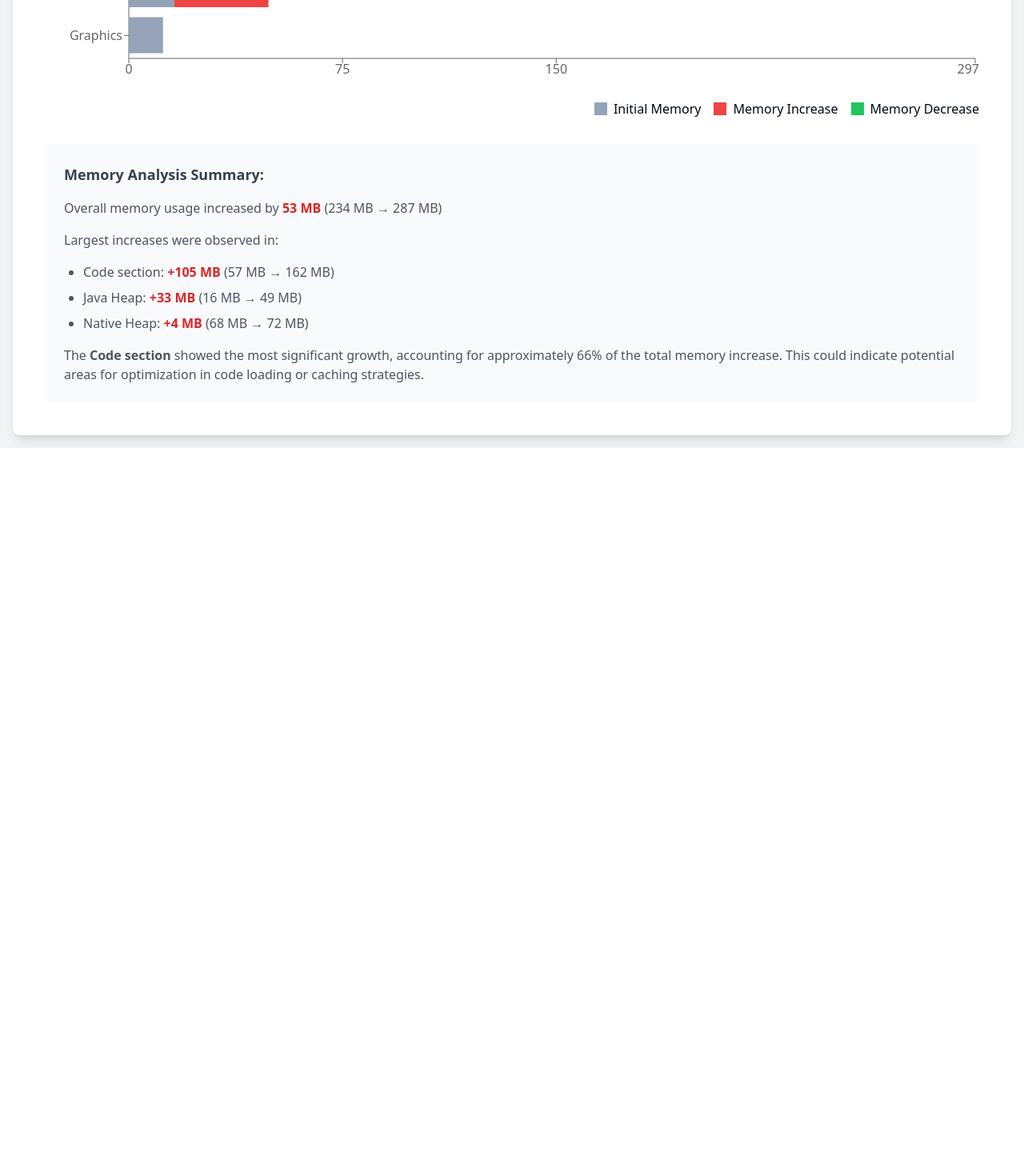
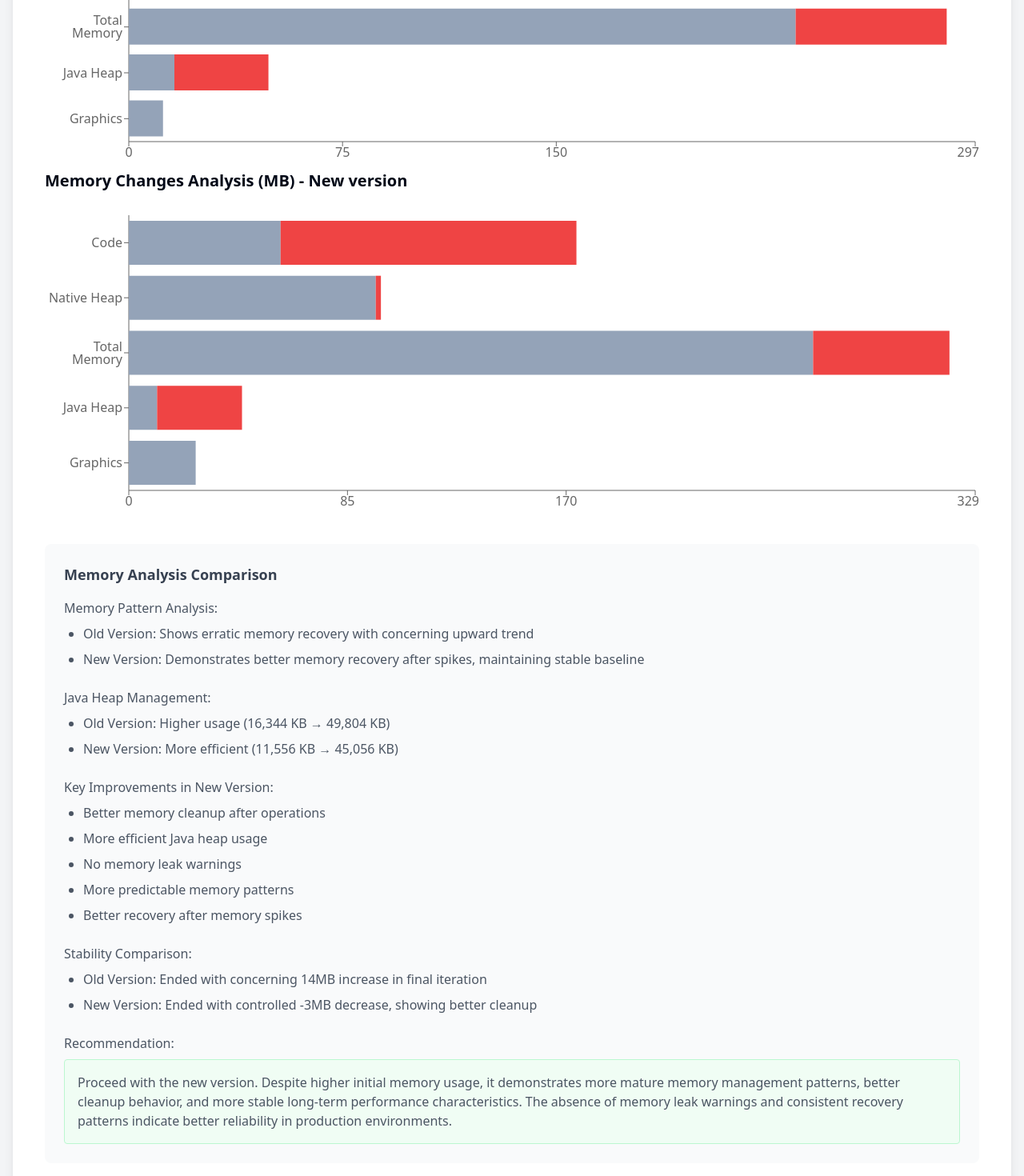
Before and after one commit to DavidTaylorZonal/Memory-Charts, a Next.js app: page /Memory-Charts/ in a window 1280 px wide. Shown: the part 840-2310 px from the top of the page at 80% size. Before the commit the page ends 1400 px from the top, so only its background shows below. Built offline with nearby package versions, Linux system fonts and the light colour scheme.

Commit message:
feat: updated the graph with more detail

```diff
--- a/src/components/BreakDown.tsx
+++ b/src/components/BreakDown.tsx
@@ -25,7 +25,7 @@ interface CustomTooltipProps {
 }
 
 const MemoryChangeChart = () => {
-  const memoryChanges = [
+  const memoryChangesCV = [
     {
       name: "Total Memory",
       start: 234,
@@ -64,6 +64,45 @@ const MemoryChangeChart = () => {
     },
   ].sort((a, b) => b.change - a.start);
 
+  //   Java Heap:    11556 KB -> 11.29 MB | 45056 KB -> 44.00 MB
+  // Native Heap:  98536 KB -> 96.23 MB | 101340 KB -> 98.96 MB
+  // Code:         61156 KB -> 59.72 MB | 178756 KB -> 174.57 MB
+  // Stack:        2152 KB -> 2.10 MB | 2172 KB -> 2.12 MB
+  // Graphics:     26774 KB -> 26.15 MB | 26774 KB -> 26.15 MB
+
+  const memoryChangesNV = [
+    {
+      name: "Total Memory",
+      start: 266,
+      end: 319,
+      change: 319 - 266,
+    },
+    {
+      name: "Java Heap",
+      start: 11,
+      end: 44,
+      change: 44 - 11,
+    },
+    {
+      name: "Native Heap",
+      start: 96,
+      end: 98,
+      change: 98 - 96,
+    },
+    {
+      name: "Code",
+      start: 59,
+      end: 174,
+      change: 174 - 59,
+    },
+    {
+      name: "Graphics",
+      start: 26,
+      end: 26,
+      change: 0,
+    },
+  ].sort((a, b) => b.change - a.start);
+
   const CustomTooltip: React.FC<CustomTooltipProps> = ({ active, payload }) => {
     if (active && payload && payload.length) {
       const data = payload[0].payload;
@@ -85,29 +124,29 @@ const MemoryChangeChart = () => {
   return (
     <div className="w-full p-4">
       <h3 className="text-xl font-semibold mb-6">
-        Memory Changes Analysis (MB)
+        Memory Changes Analysis (MB) - Current release version
       </h3>
       <div className="h-96 w-full">
         <ResponsiveContainer width="100%" height="100%">
-          <BarChart data={memoryChanges} layout="vertical">
+          <BarChart data={memoryChangesCV} layout="vertical">
             <XAxis
               type="number"
               domain={[
                 0,
                 Math.max(
-                  ...memoryChanges.map((d) => Math.max(d.start, d.end))
+                  ...memoryChangesCV.map((d) => Math.max(d.start, d.end))
                 ) + 10,
               ]}
             />
             <YAxis dataKey="name" type="category" width={100} />
             <Tooltip content={<CustomTooltip />} />
             <Bar dataKey="start" stackId="a" fill="#94a3b8">
-              {memoryChanges.map((entry, index) => (
+              {memoryChangesCV.map((entry, index) => (
                 <Cell key={`cell-${index}`} fill="#94a3b8" />
               ))}
             </Bar>
             <Bar dataKey="change" stackId="a">
-              {memoryChanges.map((entry, index) => (
+              {memoryChangesCV.map((entry, index) => (
                 <Cell
                   key={`cell-${index}`}
                   fill={entry.change > 0 ? "#ef4444" : "#22c55e"}
@@ -117,55 +156,119 @@ const MemoryChangeChart = () => {
           </BarChart>
         </ResponsiveContainer>
       </div>
+      <h3 className="text-xl font-semibold mb-6">
+        Memory Changes Analysis (MB) - New version
+      </h3>
+      <div className="h-96 w-full">
+        <ResponsiveContainer width="100%" height="100%">
+          <BarChart data={memoryChangesNV} layout="vertical">
+            <XAxis
+              type="number"
+              domain={[
+                0,
+                Math.max(
+                  ...memoryChangesNV.map((d) => Math.max(d.start, d.end))
+                ) + 10,
+              ]}
+            />
+            <YAxis dataKey="name" type="category" width={100} />
+            <Tooltip content={<CustomTooltip />} />
+            <Bar dataKey="start" stackId="a" fill="#94a3b8">
+              {memoryChangesNV.map((entry, index) => (
+                <Cell key={`cell-${index}`} fill="#94a3b8" />
+              ))}
+            </Bar>
+            <Bar dataKey="change" stackId="a">
+              {memoryChangesNV.map((entry, index) => (
+                <Cell
+                  key={`cell-${index}`}
+                  fill={entry.change > 0 ? "#ef4444" : "#22c55e"}
+                />
+              ))}
+            </Bar>
+          </BarChart>
+        </ResponsiveContainer>
+      </div>
+      <div className="mt-8 bg-gray-50 p-6 rounded-lg">
+        <h3 className="text-lg font-semibold text-gray-700 mb-4">
+          Memory Analysis Comparison
+        </h3>
+        <div className="space-y-6 text-gray-600">
+          <div>
+            <h4 className="font-medium mb-2">Memory Pattern Analysis:</h4>
+            <ul className="list-disc pl-6 space-y-2">
+              <li>
+                Old Version: Shows erratic memory recovery with concerning
+                upward trend
+              </li>
+              <li>
+                New Version: Demonstrates better memory recovery after spikes,
+                maintaining stable baseline
+              </li>
+            </ul>
+          </div>
+
+          <div>
+            <h4 className="font-medium mb-2">Java Heap Management:</h4>
+            <ul className="list-disc pl-6 space-y-2">
+              <li>Old Version: Higher usage (16,344 KB → 49,804 KB)</li>
+              <li>New Version: More efficient (11,556 KB → 45,056 KB)</li>
+            </ul>
+          </div>
+
+          <div>
+            <h4 className="font-medium mb-2">
+              Key Improvements in New Version:
+            </h4>
+            <ul className="list-disc pl-6 space-y-2">
+              <li>Better memory cleanup after operations</li>
+              <li>More efficient Java heap usage</li>
+              <li>No memory leak warnings</li>
+              <li>More predictable memory patterns</li>
+              <li>Better recovery after memory spikes</li>
+            </ul>
+          </div>
+
+          <div>
+            <h4 className="font-medium mb-2">Stability Comparison:</h4>
+            <ul className="list-disc pl-6 space-y-2">
+              <li>
+                Old Version: Ended with concerning 14MB increase in final
+                iteration
+              </li>
+              <li>
+                New Version: Ended with controlled -3MB decrease, showing better
+                cleanup
+              </li>
+            </ul>
+          </div>
+
+          <div className="mt-4">
+            <h4 className="font-medium mb-2">Recommendation:</h4>
+            <p className="bg-green-50 p-4 rounded border border-green-200">
+              Proceed with the new version. Despite higher initial memory usage,
+              it demonstrates more mature memory management patterns, better
+              cleanup behavior, and more stable long-term performance
+              characteristics. The absence of memory leak warnings and
+              consistent recovery patterns indicate better reliability in
+              production environments.
+            </p>
+          </div>
+        </div>
+      </div>
+
       <div className="mt-4 flex gap-4 justify-end">
         <div className="flex items-center gap-2">
           <div className="w-4 h-4 bg-[#94a3b8]"></div>
-          <span>Initial Memory</span>
+          <span>Baseline Memory</span>
         </div>
         <div className="flex items-center gap-2">
-          <div className="w-4 h-4 bg-[#ef4444]"></div>
-          <span>Memory Increase</span>
+          <div className="w-4 h-4 bg-[#82ca9d]"></div>
+          <span>Release Version</span>
         </div>
         <div className="flex items-center gap-2">
-          <div className="w-4 h-4 bg-[#22c55e]"></div>
-          <span>Memory Decrease</span>
-        </div>
-      </div>
-
-      <div className="mt-8 bg-gray-50 p-6 rounded-lg">
-        <h3 className="text-lg font-semibold text-gray-700 mb-4">
-          Memory Analysis Summary:
-        </h3>
-        <div className="space-y-4 text-gray-600">
-          <p>
-            Overall memory usage increased by{" "}
-            <span className="font-semibold text-red-600">53 MB</span> (234 MB →
-            287 MB)
-          </p>
-          <p>Largest increases were observed in:</p>
-          <ul className="list-disc pl-6 space-y-2">
-            <li>
-              Code section:{" "}
-              <span className="font-semibold text-red-600">+105 MB</span> (57 MB
-              → 162 MB)
-            </li>
-            <li>
-              Java Heap:{" "}
-              <span className="font-semibold text-red-600">+33 MB</span> (16 MB
-              → 49 MB)
-            </li>
-            <li>
-              Native Heap:{" "}
-              <span className="font-semibold text-red-600">+4 MB</span> (68 MB →
-              72 MB)
-            </li>
-          </ul>
-          <p>
-            The <span className="font-semibold">Code section</span> showed the
-            most significant growth, accounting for approximately 66% of the
-            total memory increase. This could indicate potential areas for
-            optimization in code loading or caching strategies.
-          </p>
+          <div className="w-4 h-4 bg-[#f65ef1]"></div>
+          <span>New Version</span>
         </div>
       </div>
     </div>
--- a/src/components/RelativeMemoryChart.tsx
+++ b/src/components/RelativeMemoryChart.tsx
@@ -26,10 +26,16 @@ export const RelativeMemoryChart: React.FC = () => {
     }));
   };
 
-  const cashPaymentWrapper = calculateRelativeChanges([
+  const dojoCardCV = calculateRelativeChanges([
     0, 13, 9, 1, -1, 0, -4, 4, 2, -1, -1, 2, 2, -1, 6, 1, -3, 3, 1, -7, 5, 1, 4,
     6, -5, 1, 0, -2, 5, 0, -2, 2, 4, 4, -3, 6, -1, -4, -2, 13, -4, -4, 10, -4,
     0, 6, -3, 0, -8, 14,
+  ]);
+
+  const dojoCardNV = calculateRelativeChanges([
+    0, 48, 0, -9, -5, -6, -3, 8, -3, 1, 1, -2, -6, 6, 1, 0, 1, 0, 1, -1, 2, 3,
+    5, 2, -4, 0, 4, -1, 2, -1, -2, 4, 2, 0, 3, -1, 0, 8, -6, 5, 1, 2, -5, 8, -2,
+    -4, 6, -2, 3, -3,
   ]);
 
   return (
@@ -37,8 +43,20 @@ export const RelativeMemoryChart: React.FC = () => {
       <h2 className="text-2xl font-bold mb-4 text-gray-800">
         Dojo release 2.1.0 Prod version
       </h2>
-      <p>Taking 50 card payments</p>
-      <div className="h-96">
+      <div className="space-y-4 text-gray-700">
+        <p>
+          We are currently utilising Dojo for testing while awaiting
+          FreedomPay's resolution of the CastleChannel memory issue in their
+          SDK. Based on this situation, we determined it would be beneficial to
+          demonstrate the memory improvements achieved through Dojo payments.
+        </p>
+
+        <p>
+          Test scenario: Conducted using a Dojo mobiGo2 device, executing 50
+          payment transactions through iServe.
+        </p>
+      </div>
+      <div className="h-96 pl-10">
         <LineChart width={800} height={400} className="mt-4">
           <CartesianGrid strokeDasharray="3 3" />
           <XAxis
@@ -46,7 +64,6 @@ export const RelativeMemoryChart: React.FC = () => {
             type="number"
             domain={[1, 20]}
             tickCount={20}
-            label={{ value: "Iteration", position: "bottom" }}
           />
           <YAxis
             domain={[-10, 30]}
@@ -59,17 +76,26 @@ export const RelativeMemoryChart: React.FC = () => {
           <Tooltip />
           <Legend />
           <Line
-            data={cashPaymentWrapper}
+            data={dojoCardCV}
             type="monotone"
             dataKey="change"
             stroke="#82ca9d"
-            name=""
+            name="Release Version"
+            strokeWidth={2}
+          />
+          <Line
+            data={dojoCardNV}
+            type="monotone"
+            dataKey="change"
+            stroke="#f65ef1"
+            name="New Version"
             strokeWidth={2}
           />
         </LineChart>
       </div>
-
-      <MemoryChangeChart />
+      <div className="mt-10">
+        <MemoryChangeChart />
+      </div>
     </div>
   );
 };
```
